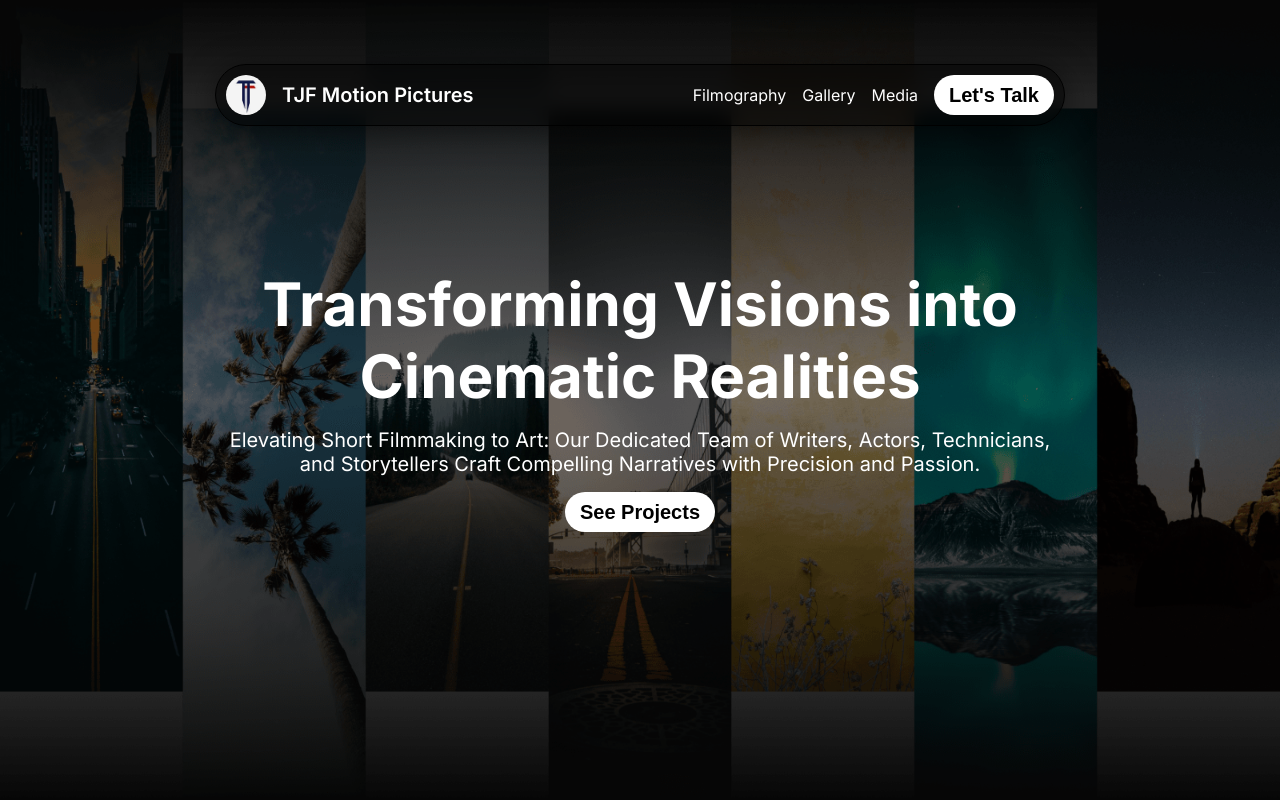
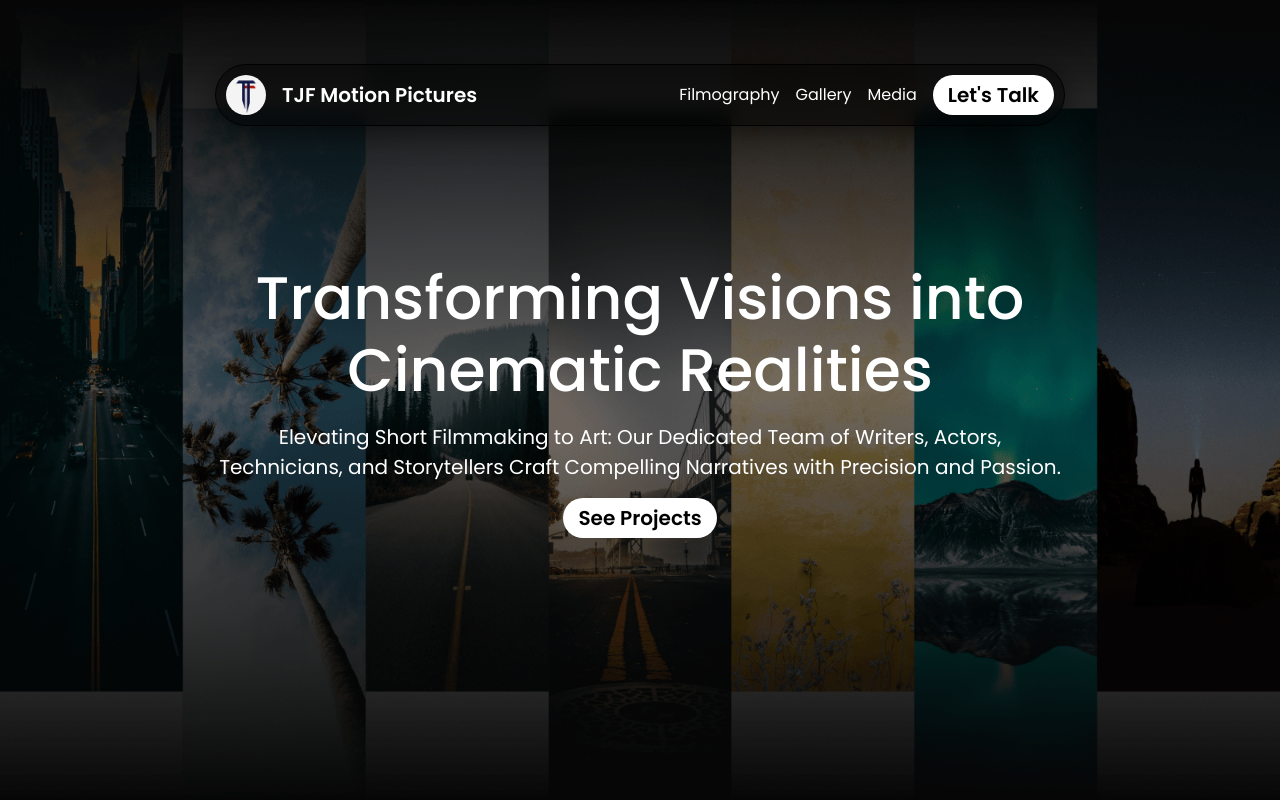
Before and after one commit to Mukesh-Sharma400/tjf-motion-pictures, a Next.js app: page / in a window 1280 px wide. Built offline with nearby package versions, Linux system fonts and the light colour scheme.

Commit message:
Theme Setup

```diff
--- a/package.json
+++ b/package.json
@@ -10,6 +10,7 @@
   },
   "dependencies": {
     "@emailjs/browser": "^3.11.0",
+    "@reduxjs/toolkit": "^2.0.1",
     "bootstrap": "^5.3.2",
     "bootstrap-icons": "^1.11.3",
     "clipboard-copy": "^4.0.1",
@@ -17,7 +18,9 @@
     "prop-types": "^15.8.1",
     "react": "^18",
     "react-dom": "^18",
+    "react-redux": "^9.0.4",
     "react-responsive-masonry": "^2.1.7",
+    "redux-persist": "^6.0.0",
     "styled-components": "^6.1.6"
   }
 }
--- /dev/null
+++ b/src/app/components/Theme.js
@@ -0,0 +1,21 @@
+"use client";
+
+import { useSelector } from "react-redux";
+import { uiState } from "../redux/uiSlice";
+import { ThemeProvider } from "styled-components";
+import { darkMode, lightMode, globalColors } from "../theme";
+
+export default function Theme({ children }) {
+  const { theme } = useSelector(uiState);
+  const mode = theme === "dark" ? darkMode : lightMode;
+
+  const styleObj = {
+    ...mode,
+    currentTheme: theme,
+    darkMode,
+    lightMode,
+    globalColors,
+  };
+
+  return <ThemeProvider theme={styleObj}>{children}</ThemeProvider>;
+}
--- a/src/app/globals.css
+++ b/src/app/globals.css
@@ -1,7 +1,7 @@
+@import url("https://fonts.googleapis.com/css2?family=Poppins:ital,wght@0,100;0,200;0,300;0,400;0,500;0,600;0,700;0,800;0,900;1,100;1,200;1,300;1,400;1,500;1,600;1,700;1,800;1,900&display=swap");
+
 * {
-  margin: 0;
-  padding: 0;
-  box-sizing: border-box;
+  font-family: "Poppins", sans-serif;
 }
 
 h1,
@@ -14,10 +14,6 @@ p {
   margin: 0 !important;
 }
 
-button {
-  cursor: pointer;
-}
-
 button,
 input,
 textarea {
@@ -25,6 +21,10 @@ textarea {
   border: none !important;
 }
 
+.container {
+  padding: 0 !important;
+}
+
 .custom-tooltip {
   --bs-tooltip-bg: royalblue !important;
   --bs-tooltip-color: white !important;
--- a/src/app/layout.js
+++ b/src/app/layout.js
@@ -1,17 +1,28 @@
+import "bootstrap/dist/css/bootstrap.min.css";
+import "bootstrap-icons/font/bootstrap-icons.css";
+
 import "./globals.css";
-import { Inter } from "next/font/google";
-
-const inter = Inter({ subsets: ["latin"] });
+import { Providers } from "./providers";
 
 export const metadata = {
   title: "TJF Motion Pictures",
-  description: "Generated by create next app",
+  description: "",
 };
 
-export default function RootLayout({ children }) {
+export default function Layout({ children }) {
   return (
     <html lang="en">
-      <body className={inter.className}>{children}</body>
+      <head>
+        <link rel="icon" href="./icon.png" type="image/png" />
+      </head>
+      <body>
+        <Providers>{children}</Providers>
+        <script
+          src="https://cdn.jsdelivr.net/npm/bootstrap@5.3.2/dist/js/bootstrap.bundle.min.js"
+          integrity="sha384-C6RzsynM9kWDrMNeT87bh95OGNyZPhcTNXj1NW7RuBCsyN/o0jlpcV8Qyq46cDfL"
+          crossOrigin="anonymous"
+        ></script>
+      </body>
     </html>
   );
 }
--- /dev/null
+++ b/src/app/providers.js
@@ -0,0 +1,22 @@
+"use client";
+
+import { store } from "./redux";
+import { Provider } from "react-redux";
+import Theme from "./components/Theme";
+import { persistStore } from "redux-persist";
+import StyledComponentsRegistry from "./registry";
+import { PersistGate } from "redux-persist/integration/react";
+
+export const persistor = persistStore(store);
+
+export function Providers({ children }) {
+  return (
+    <Provider store={store}>
+      <PersistGate loading={false} persistor={persistor}>
+        <StyledComponentsRegistry>
+          <Theme>{children}</Theme>
+        </StyledComponentsRegistry>
+      </PersistGate>
+    </Provider>
+  );
+}
--- /dev/null
+++ b/src/app/redux/index.js
@@ -0,0 +1,40 @@
+import { uiReducer } from "./uiSlice";
+import { persistReducer } from "redux-persist";
+import { configureStore, combineReducers } from "@reduxjs/toolkit";
+import createWebStorage from "redux-persist/lib/storage/createWebStorage";
+
+const createNoopStorage = () => {
+  return {
+    getItem(_key) {
+      return Promise.resolve(null);
+    },
+    setItem(_key, value) {
+      return Promise.resolve(value);
+    },
+    removeItem(_key) {
+      return Promise.resolve();
+    },
+  };
+};
+
+const storage =
+  typeof window !== "undefined"
+    ? createWebStorage("local")
+    : createNoopStorage();
+
+const persistConfig = {
+  key: "root",
+  storage,
+};
+
+const rootReducer = combineReducers({
+  ui: uiReducer,
+});
+
+const persistedReducer = persistReducer(persistConfig, rootReducer);
+
+export const store = configureStore({
+  reducer: persistedReducer,
+  middleware: (getDefaultMiddleware) =>
+    getDefaultMiddleware({ serializableCheck: false }),
+});
--- /dev/null
+++ b/src/app/redux/uiSlice.js
@@ -0,0 +1,19 @@
+import { createSlice } from "@reduxjs/toolkit";
+
+const uiSlice = createSlice({
+  name: "UI",
+  initialState: {
+    theme: "light",
+  },
+  reducers: {
+    themeFn: (state, action) => {
+      state.theme = action.payload;
+    },
+  },
+});
+
+const uiReducer = uiSlice.reducer;
+const uiState = (state) => state.ui;
+const { themeFn } = uiSlice.actions;
+
+export { uiReducer, uiState, themeFn };
--- /dev/null
+++ b/src/app/registry.js
@@ -0,0 +1,23 @@
+"use client";
+
+import React, { useState } from "react";
+import { useServerInsertedHTML } from "next/navigation";
+import { ServerStyleSheet, StyleSheetManager } from "styled-components";
+
+export default function StyledComponentsRegistry({ children }) {
+  const [styledComponentsStyleSheet] = useState(() => new ServerStyleSheet());
+
+  useServerInsertedHTML(() => {
+    const styles = styledComponentsStyleSheet.getStyleElement();
+    styledComponentsStyleSheet.instance.clearTag();
+    return <>{styles}</>;
+  });
+
+  if (typeof window !== "undefined") return <>{children}</>;
+
+  return (
+    <StyleSheetManager sheet={styledComponentsStyleSheet.instance}>
+      {children}
+    </StyleSheetManager>
+  );
+}
--- /dev/null
+++ b/src/app/theme.js
@@ -0,0 +1,10 @@
+const globalColors = {
+  whiteColor: "#ffffff",
+  blackColor: "#000000",
+};
+
+const lightMode = {};
+
+const darkMode = {};
+
+export { globalColors, lightMode, darkMode };
```
Also changed, not shown: 1 other file (tests, documents, lock files or other folders).
